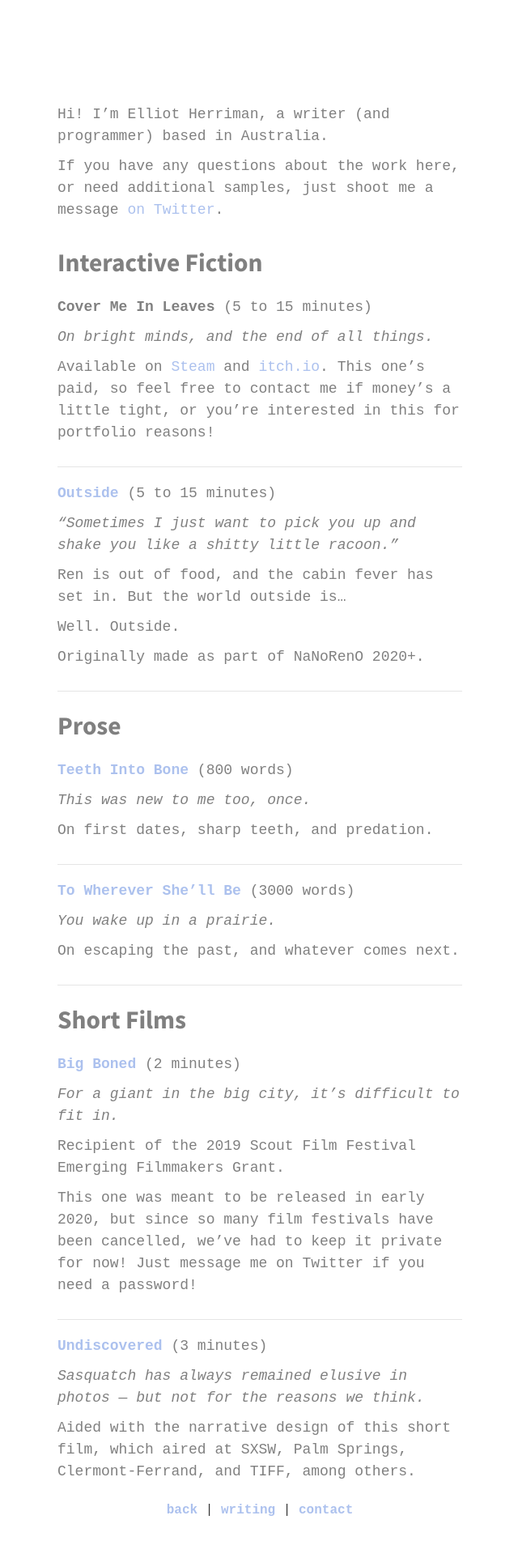
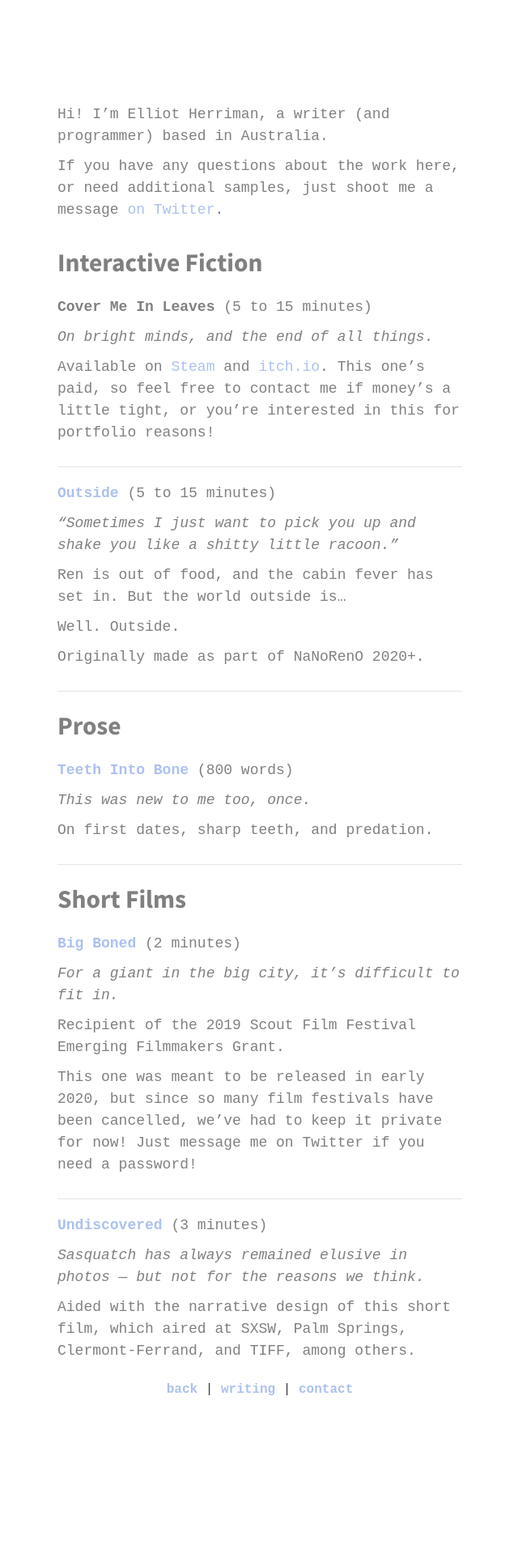
Before and after one commit to elliotherriman/website, a Jekyll site: the page built from writing.md, in a window 1280 px wide. Shown: the whole page at 81% size, without its empty margins (319-959 px from the left). Built offline with Jekyll 4.4.1, drawn with Linux system fonts in a browser that asks for light colours; nearby versions of some CDN libraries; some web fonts are replaced; after the commit the page ends 1775 px from its top, so only the background shows below that.

Commit message:
Update writing.md

```diff
--- a/writing.md
+++ b/writing.md
@@ -43,14 +43,6 @@ On first dates, sharp teeth, and predation.
 
 ---
 
-**[To Wherever She'll Be](https://www.elliotherriman.com/prose/towherever)** (3000 words)
-
-*You wake up in a prairie.*
-
-On escaping the past, and whatever comes next.
-
----
-
 **Short Films**
 ---
 
```
